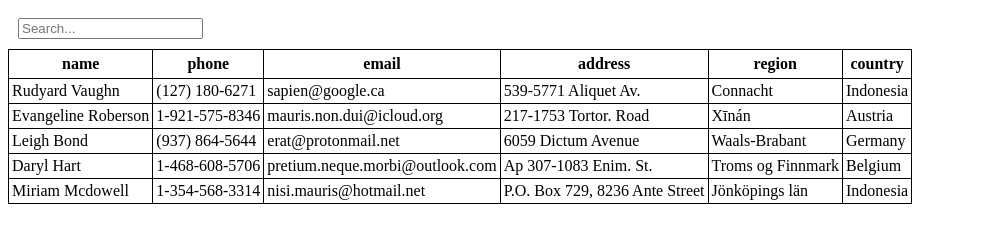
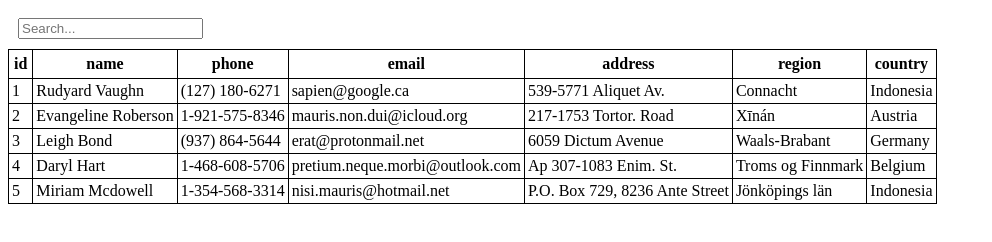
Before and after one commit to yeong-hyeon-kim/Table-Highlight, a website: page examples/index.html in a window 1280 px wide. Shown: the whole page, without its empty margins (0-992 px from the left). Drawn offline with Linux system fonts and the light colour scheme.

Commit message:
Update README.md

```diff
--- a/examples/index.html
+++ b/examples/index.html
@@ -8,7 +8,6 @@
     <title>Document</title>
     <script src="../dist/index.js"></script>
     <link rel="stylesheet" href="./index.css" />
-
 </head>
 
 <body>
@@ -16,6 +15,7 @@
         oninput="rowHighlight(this.value,'#TableBody','tr','#0AA1DD','#FFF')">
     <table>
         <thead>
+            <th>id</th>
             <th>name</th>
             <th>phone</th>
             <th>email</th>
@@ -25,6 +25,9 @@
         </thead>
         <tbody id="TableBody">
             <tr>
+                <td>
+                    <div>1</div>
+                </td>
                 <td>
                     <div>Rudyard Vaughn</div>
                 </td>
@@ -46,6 +49,9 @@
             </tr>
             <tr>
                 <td>
+                    <div>2</div>
+                </td>
+                <td>
                     <div>Evangeline Roberson</div>
                 </td>
                 <td>
@@ -65,6 +71,9 @@
                 </td>
             </tr>
             <tr>
+                <td>
+                    <div>3</div>
+                </td>
                 <td>
                     <div>Leigh Bond </div>
                 </td>
@@ -86,6 +95,9 @@
             </tr>
             <tr>
                 <td>
+                    <div>4</div>
+                </td>
+                <td>
                     <div>Daryl Hart </div>
                 </td>
                 <td>
@@ -105,6 +117,9 @@
                 </td>
             </tr>
             <tr>
+                <td>
+                    <div>5</div>
+                </td>
                 <td>
                     <div>Miriam Mcdowell </div>
                 </td>
--- a/package.json
+++ b/package.json
@@ -1,7 +1,7 @@
 {
   "name": "table-highlight",
   "version": "1.0.0",
-  "description": "테이블(Table)에서 검색어(Search Text)를 찾아 표시합니다.",
+  "description": "Locate and highlight the search term in the table.",
   "main": "dist/index.js",
   "directories": {
     "example": "examples"
```
Also changed, not shown: README.md, dist/index.js, 1 other file.
